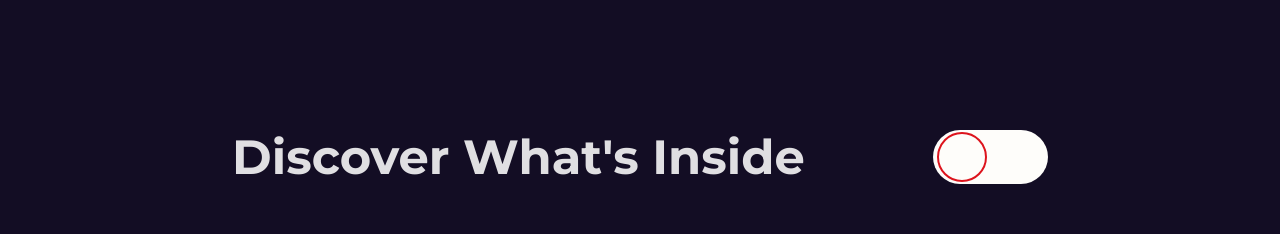
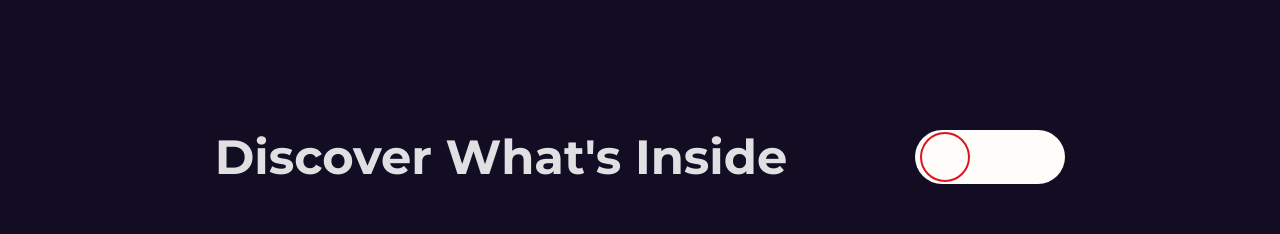
Before and after one commit to AndresNei20/Landing-Design-System, a React (Vite) app in the folder landing-ds/: page / in a window 1280 px wide. Shown: the part 2900-3134 px from the top of the page. Built offline with nearby package versions, Linux system fonts and the light colour scheme.

Commit message:
toggle fixed

```diff
--- a/landing-ds/src/components/Bento/Bento.css
+++ b/landing-ds/src/components/Bento/Bento.css
@@ -31,7 +31,7 @@
 .switch {
     position: relative;
     display: inline-block;
-    width: 9%;
+    width: 150px;
     height: 54px;
     box-sizing: border-box;
 }
@@ -59,7 +59,7 @@
     content: "";
     height: 50px;
     width: 50px;
-    left: 4%;
+    left: 5px;
     bottom: 2px;
     background-color: #FEFDFA;
     border: 2px solid #DD141D;
@@ -73,7 +73,7 @@ input:checked + .slider {
 }
 
 input:checked + .slider:before {
-    transform: translateX(145%);
+    transform: translateX(92px);
 }
 
 @media (max-width: 600px) {
```
